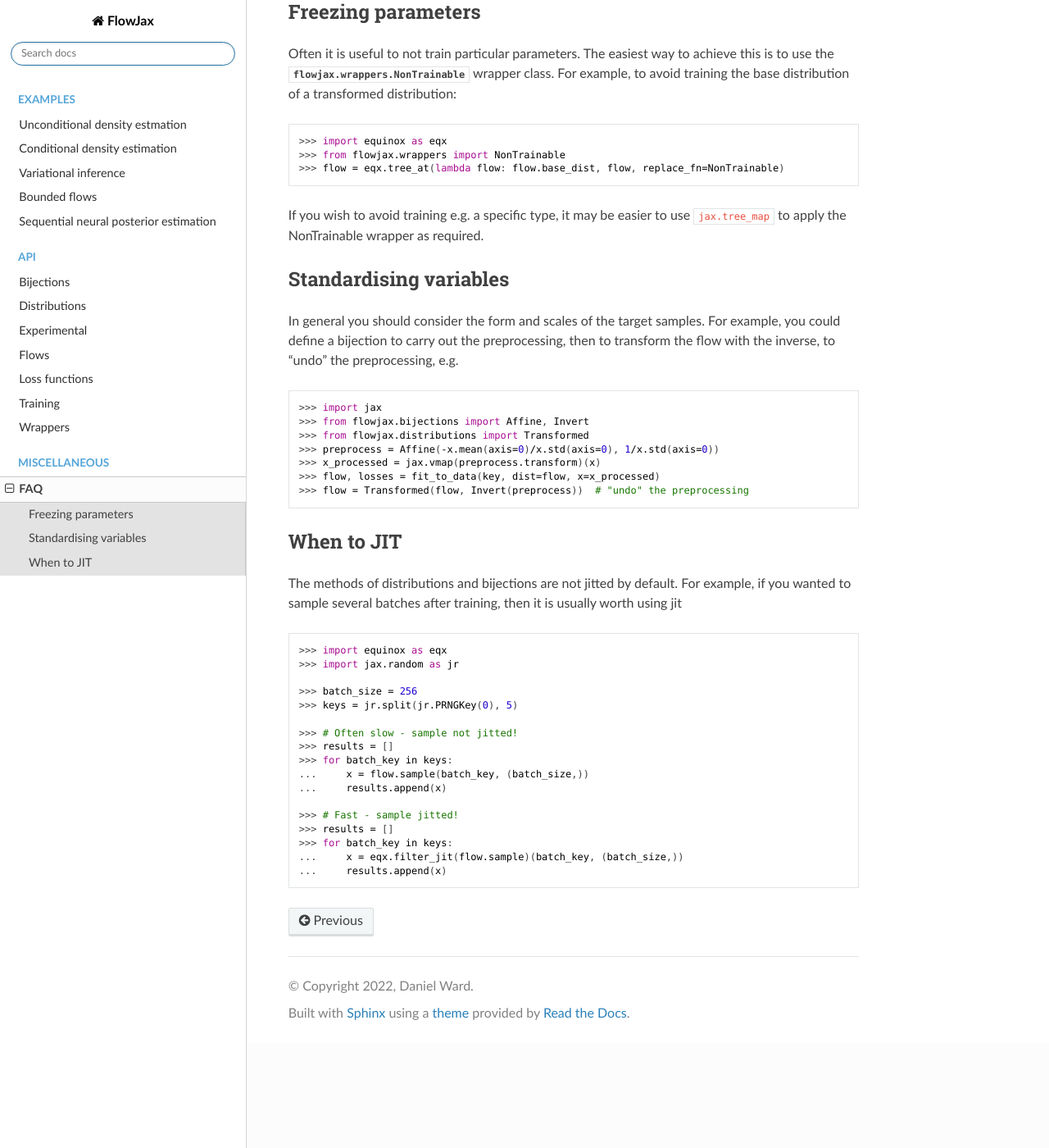
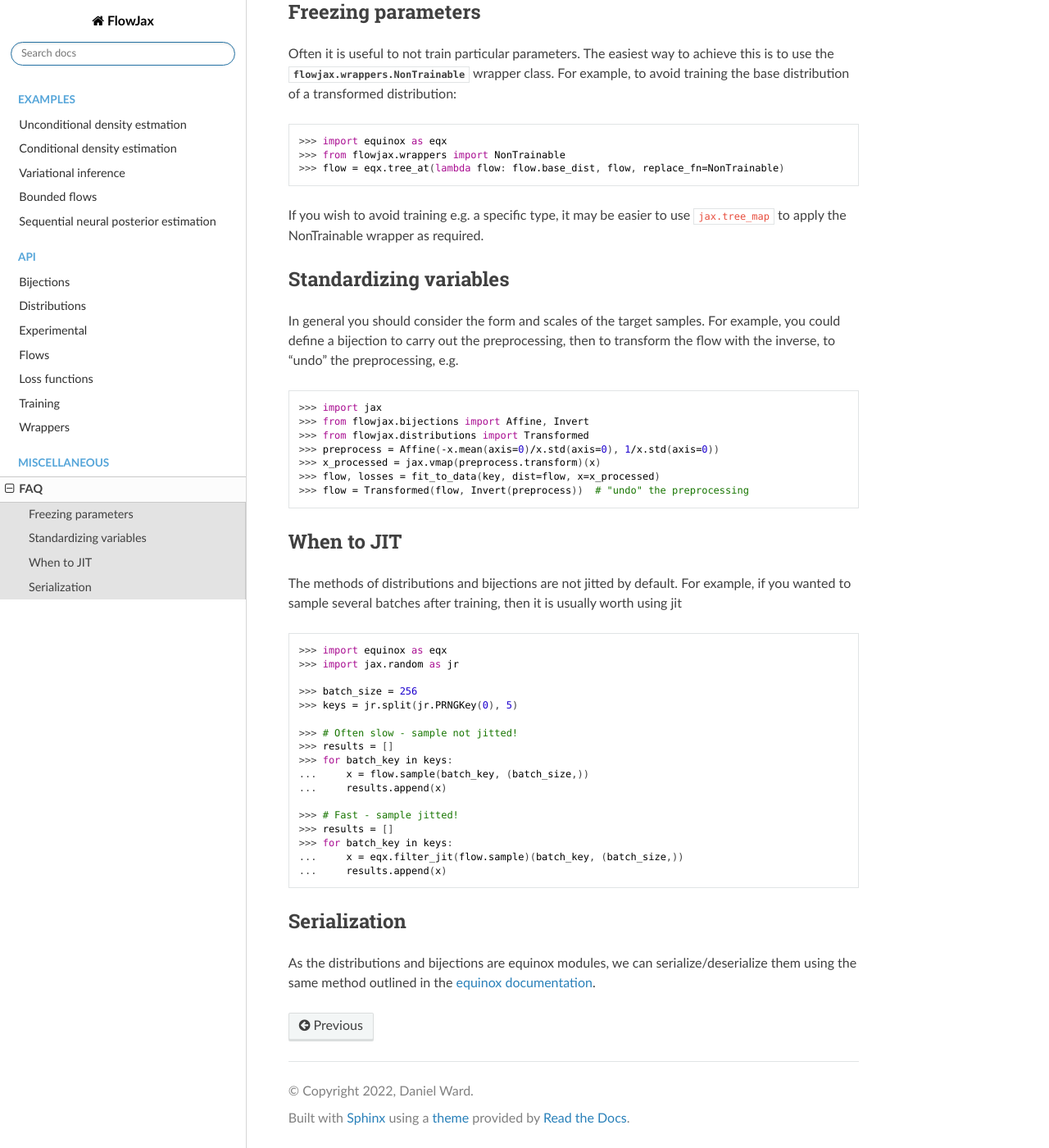
Before and after one commit to danielward27/flowjax, a Sphinx documentation site: the page built from docs/faq.rst, in a window 1280 px wide and 1400 px high, scrolled down 162 px. Shown: the whole window at 82% size. Built offline with Sphinx 7.4.7 and the Read the Docs theme 2.0.0, drawn with Linux system fonts in a browser that asks for light colours; before the commit the page ends 1434 px from its top, so only the background shows below that.

Commit message:
Add note on serialization to faq

```diff
--- a/docs/faq.rst
+++ b/docs/faq.rst
@@ -21,7 +21,7 @@ avoid training the base distribution of a transformed distribution:
 If you wish to avoid training e.g. a specific type, it may be easier to use
 ``jax.tree_map`` to apply the NonTrainable wrapper as required.
 
-Standardising variables
+Standardizing variables
 ^^^^^^^^^^^^^^^^^^^^^^^^^^^^^^^^^^^^^^^^^^^
 In general you should consider the form and scales of the target samples. For example, you could define a bijection to carry out the preprocessing, then to transform the flow with the inverse, to "undo" the preprocessing, e.g.
 
@@ -80,3 +80,10 @@ The methods of distributions and bijections are not jitted by default. For examp
     >>> for batch_key in keys:
     ...     x = eqx.filter_jit(flow.sample)(batch_key, (batch_size,))
     ...     results.append(x)
+
+
+Serialization
+^^^^^^^^^^^^^^^^^^^^^^^^^^^^^^^^^^^^^^^^^^^
+As the distributions and bijections are equinox modules, we can serialize/deserialize
+them using the same method outlined in the
+`equinox documentation <https://docs.kidger.site/equinox/api/serialisation/>`_.
```
